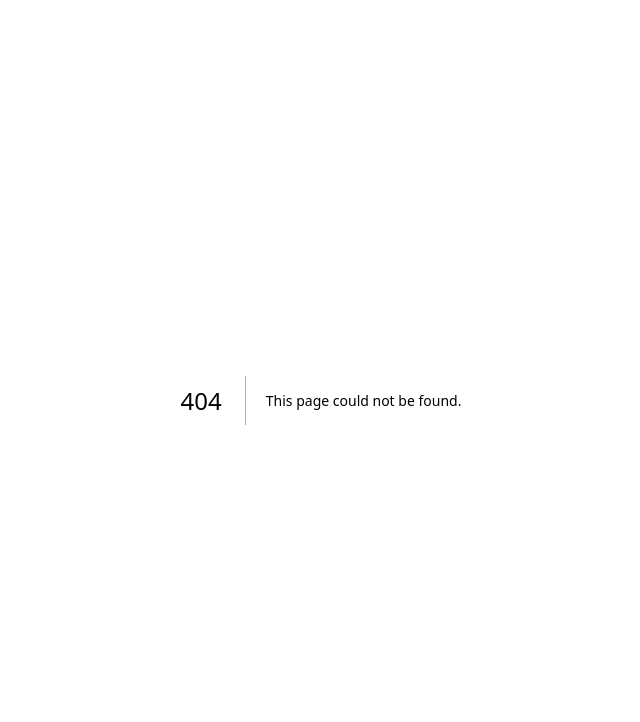
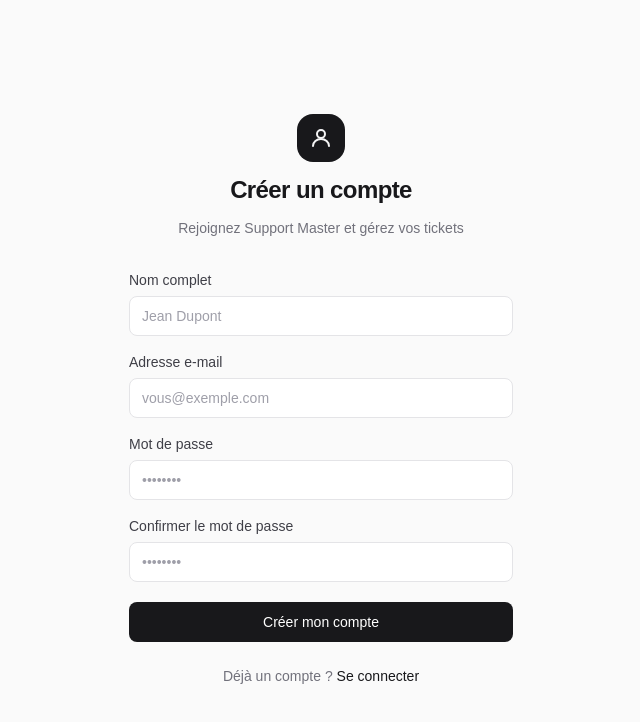
Before and after one commit to NoahBELLO/Support-Master, a Next.js app in the folder frontend/: page /register in a window 1280 px wide. Before the commit this address had no page. Shown: the top 722 px of the page, without its empty margins (319-959 px from the left). Built offline with nearby package versions, Linux system fonts and the light colour scheme.

Commit message:
feat(frontend) : init login & register

```diff
--- /dev/null
+++ b/frontend/app/login/page.tsx
@@ -0,0 +1,90 @@
+export default function Login() {
+  return (
+    <div className="flex flex-1 flex-col items-center justify-center bg-zinc-50 px-6 dark:bg-zinc-950">
+      <div className="w-full max-w-sm">
+        <div className="mb-8 flex flex-col items-center gap-3 text-center">
+          <div className="flex h-12 w-12 items-center justify-center rounded-2xl bg-zinc-900 dark:bg-zinc-100">
+            <svg
+              xmlns="http://www.w3.org/2000/svg"
+              width="24"
+              height="24"
+              viewBox="0 0 24 24"
+              fill="none"
+              stroke="currentColor"
+              strokeWidth="2"
+              strokeLinecap="round"
+              strokeLinejoin="round"
+              className="text-zinc-100 dark:text-zinc-900"
+            >
+              <circle cx="12" cy="8" r="4" />
+              <path d="M4 20c0-4 3.6-7 8-7s8 3 8 7" />
+            </svg>
+          </div>
+          <h1 className="text-2xl font-bold tracking-tight text-zinc-900 dark:text-zinc-50">
+            Connexion
+          </h1>
+          <p className="text-sm text-zinc-500 dark:text-zinc-400">
+            Accédez à votre espace Support Master
+          </p>
+        </div>
+
+        <form className="flex flex-col gap-4">
+          <div className="flex flex-col gap-1.5">
+            <label
+              htmlFor="email"
+              className="text-sm font-medium text-zinc-700 dark:text-zinc-300"
+            >
+              Adresse e-mail
+            </label>
+            <input
+              id="email"
+              type="email"
+              placeholder="vous@exemple.com"
+              className="h-10 rounded-lg border border-zinc-200 bg-white px-3 text-sm text-zinc-900 outline-none placeholder:text-zinc-400 focus:border-zinc-400 focus:ring-2 focus:ring-zinc-200 dark:border-zinc-800 dark:bg-zinc-900 dark:text-zinc-50 dark:placeholder:text-zinc-600 dark:focus:border-zinc-600 dark:focus:ring-zinc-800"
+            />
+          </div>
+
+          <div className="flex flex-col gap-1.5">
+            <div className="flex items-center justify-between">
+              <label
+                htmlFor="password"
+                className="text-sm font-medium text-zinc-700 dark:text-zinc-300"
+              >
+                Mot de passe
+              </label>
+              <a
+                href="#"
+                className="text-xs text-zinc-500 underline-offset-4 hover:underline dark:text-zinc-400"
+              >
+                Mot de passe oublié ?
+              </a>
+            </div>
+            <input
+              id="password"
+              type="password"
+              placeholder="••••••••"
+              className="h-10 rounded-lg border border-zinc-200 bg-white px-3 text-sm text-zinc-900 outline-none placeholder:text-zinc-400 focus:border-zinc-400 focus:ring-2 focus:ring-zinc-200 dark:border-zinc-800 dark:bg-zinc-900 dark:text-zinc-50 dark:placeholder:text-zinc-600 dark:focus:border-zinc-600 dark:focus:ring-zinc-800"
+            />
+          </div>
+
+          <button
+            type="submit"
+            className="mt-1 h-10 rounded-lg bg-zinc-900 text-sm font-medium text-white transition-colors hover:bg-zinc-700 dark:bg-zinc-50 dark:text-zinc-900 dark:hover:bg-zinc-200"
+          >
+            Se connecter
+          </button>
+        </form>
+
+        <p className="mt-6 text-center text-sm text-zinc-500 dark:text-zinc-400">
+          Pas encore de compte ?{" "}
+          <a
+            href="/register"
+            className="font-medium text-zinc-900 underline-offset-4 hover:underline dark:text-zinc-50"
+          >
+            Créer un compte
+          </a>
+        </p>
+      </div>
+    </div>
+  );
+}
--- /dev/null
+++ b/frontend/app/register/page.tsx
@@ -0,0 +1,112 @@
+export default function Register() {
+  return (
+    <div className="flex flex-1 flex-col items-center justify-center bg-zinc-50 px-6 dark:bg-zinc-950">
+      <div className="w-full max-w-sm">
+        <div className="mb-8 flex flex-col items-center gap-3 text-center">
+          <div className="flex h-12 w-12 items-center justify-center rounded-2xl bg-zinc-900 dark:bg-zinc-100">
+            <svg
+              xmlns="http://www.w3.org/2000/svg"
+              width="24"
+              height="24"
+              viewBox="0 0 24 24"
+              fill="none"
+              stroke="currentColor"
+              strokeWidth="2"
+              strokeLinecap="round"
+              strokeLinejoin="round"
+              className="text-zinc-100 dark:text-zinc-900"
+            >
+              <circle cx="12" cy="8" r="4" />
+              <path d="M4 20c0-4 3.6-7 8-7s8 3 8 7" />
+            </svg>
+          </div>
+          <h1 className="text-2xl font-bold tracking-tight text-zinc-900 dark:text-zinc-50">
+            Créer un compte
+          </h1>
+          <p className="text-sm text-zinc-500 dark:text-zinc-400">
+            Rejoignez Support Master et gérez vos tickets
+          </p>
+        </div>
+
+        <form className="flex flex-col gap-4">
+          <div className="flex flex-col gap-1.5">
+            <label
+              htmlFor="name"
+              className="text-sm font-medium text-zinc-700 dark:text-zinc-300"
+            >
+              Nom complet
+            </label>
+            <input
+              id="name"
+              type="text"
+              placeholder="Jean Dupont"
+              className="h-10 rounded-lg border border-zinc-200 bg-white px-3 text-sm text-zinc-900 outline-none placeholder:text-zinc-400 focus:border-zinc-400 focus:ring-2 focus:ring-zinc-200 dark:border-zinc-800 dark:bg-zinc-900 dark:text-zinc-50 dark:placeholder:text-zinc-600 dark:focus:border-zinc-600 dark:focus:ring-zinc-800"
+            />
+          </div>
+
+          <div className="flex flex-col gap-1.5">
+            <label
+              htmlFor="email"
+              className="text-sm font-medium text-zinc-700 dark:text-zinc-300"
+            >
+              Adresse e-mail
+            </label>
+            <input
+              id="email"
+              type="email"
+              placeholder="vous@exemple.com"
+              className="h-10 rounded-lg border border-zinc-200 bg-white px-3 text-sm text-zinc-900 outline-none placeholder:text-zinc-400 focus:border-zinc-400 focus:ring-2 focus:ring-zinc-200 dark:border-zinc-800 dark:bg-zinc-900 dark:text-zinc-50 dark:placeholder:text-zinc-600 dark:focus:border-zinc-600 dark:focus:ring-zinc-800"
+            />
+          </div>
+
+          <div className="flex flex-col gap-1.5">
+            <label
+              htmlFor="password"
+              className="text-sm font-medium text-zinc-700 dark:text-zinc-300"
+            >
+              Mot de passe
+            </label>
+            <input
+              id="password"
+              type="password"
+              placeholder="••••••••"
+              className="h-10 rounded-lg border border-zinc-200 bg-white px-3 text-sm text-zinc-900 outline-none placeholder:text-zinc-400 focus:border-zinc-400 focus:ring-2 focus:ring-zinc-200 dark:border-zinc-800 dark:bg-zinc-900 dark:text-zinc-50 dark:placeholder:text-zinc-600 dark:focus:border-zinc-600 dark:focus:ring-zinc-800"
+            />
+          </div>
+
+          <div className="flex flex-col gap-1.5">
+            <label
+              htmlFor="confirmPassword"
+              className="text-sm font-medium text-zinc-700 dark:text-zinc-300"
+            >
+              Confirmer le mot de passe
+            </label>
+            <input
+              id="confirmPassword"
+              type="password"
+              placeholder="••••••••"
+              className="h-10 rounded-lg border border-zinc-200 bg-white px-3 text-sm text-zinc-900 outline-none placeholder:text-zinc-400 focus:border-zinc-400 focus:ring-2 focus:ring-zinc-200 dark:border-zinc-800 dark:bg-zinc-900 dark:text-zinc-50 dark:placeholder:text-zinc-600 dark:focus:border-zinc-600 dark:focus:ring-zinc-800"
+            />
+          </div>
+
+          <button
+            type="submit"
+            className="mt-1 h-10 rounded-lg bg-zinc-900 text-sm font-medium text-white transition-colors hover:bg-zinc-700 dark:bg-zinc-50 dark:text-zinc-900 dark:hover:bg-zinc-200"
+          >
+            Créer mon compte
+          </button>
+        </form>
+
+        <p className="mt-6 text-center text-sm text-zinc-500 dark:text-zinc-400">
+          Déjà un compte ?{" "}
+          <a
+            href="/login"
+            className="font-medium text-zinc-900 underline-offset-4 hover:underline dark:text-zinc-50"
+          >
+            Se connecter
+          </a>
+        </p>
+      </div>
+    </div>
+  );
+}
--- a/frontend/jest.config.js
+++ /dev/null
@@ -1,14 +0,0 @@
-const nextJest = require('next/jest')
-
-const createJestConfig = nextJest({ dir: './' })
-
-/** @type {import('jest').Config} */
-const config = {
-  testEnvironment: 'jsdom',
-  setupFilesAfterEnv: ['<rootDir>/jest.setup.ts'],
-  moduleNameMapper: {
-    '^@/(.*)$': '<rootDir>/$1',
-  },
-}
-
-module.exports = createJestConfig(config)
```
